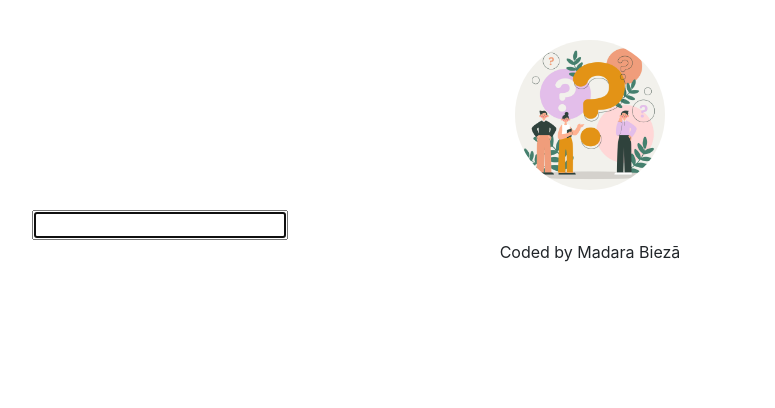
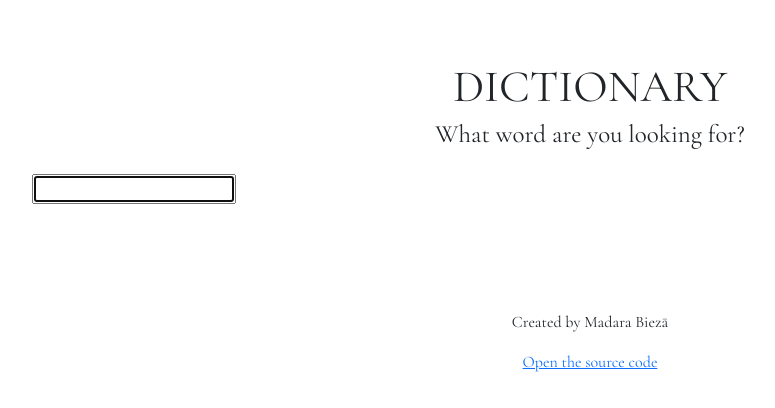
Before and after one commit to madara-bie/dictionary-project, a React (Create React App) app: page / in a window 1280 px wide. Shown: the top 408 px of the page, without its empty margins (50-825 px from the left). Built offline with nearby package versions, Linux system fonts and the light colour scheme.

Commit message:
Styling the page

```diff
--- a/public/index.html
+++ b/public/index.html
@@ -24,6 +24,11 @@
       work correctly both with client-side routing and a non-root public URL.
       Learn how to configure a non-root public URL by running `npm run build`.
     -->
+    <link rel="preconnect" href="https://fonts.googleapis.com">
+    <link rel="preconnect" href="https://fonts.gstatic.com" crossorigin>
+    <link
+      href="https://fonts.googleapis.com/css2?family=Cormorant+Garamond:ital,wght@0,300;0,400;0,600;1,300;1,400&family=Nanum+Myeongjo:wght@400;700;800&display=swap"
+      rel="stylesheet">
     <link href="https://cdn.jsdelivr.net/npm/bootstrap@5.1.1/dist/css/bootstrap.min.css" rel="stylesheet"
       integrity="sha384-F3w7mX95PdgyTmZZMECAngseQB83DfGTowi0iMjiWaeVhAn4FJkqJByhZMI3AhiU" crossorigin="anonymous">
     <title>React App</title>
--- a/src/App.css
+++ b/src/App.css
@@ -1,6 +1,21 @@
-.App-logo {
-    max-width: 150px;
+* {
+    font-family: 'Cormorant Garamond', serif;
+}
+
+header {
+    height: 250px;
     margin: 40px auto 20px auto;
-    display: block;
-    border-radius: 50%;
 }
+
+.App-header h1,
+.App-header h4 {
+    margin: 40px auto 0 auto;
+    padding-top: 20px;
+    text-align: center;
+    font-size: 45px;
+}
+.App-header h4 {
+    margin: 5px auto 25px auto;
+    padding-top: 0;
+    font-size: 25px;
+}
--- a/src/App.js
+++ b/src/App.js
@@ -7,12 +7,20 @@ export default function App() {
     <div className="App">
       <div className="container">
         <header className="App-header">
-          <img src={logo} className="App-logo img-fluid" alt="logo" />
+          <h1>DICTIONARY</h1>
+          <h4>What word are you looking for?</h4>
+          <main>
+          <Dictionary />
+          </main>
         </header>
-        <main>
-          <Dictionary />
-        </main>
-        <footer className="text-center">Coded by Madara Biezā</footer>
+        <footer className="text-center">
+          <div className="git-hub">
+            <p>Created by Madara Biezā</p>
+            <a href="https://github.com/madara-bie/dictionary-project" target="_blank" rel="noreferrer">
+              Open the source code
+            </a>
+        </div>
+        </footer>
       </div>
     </div>
   );
```
